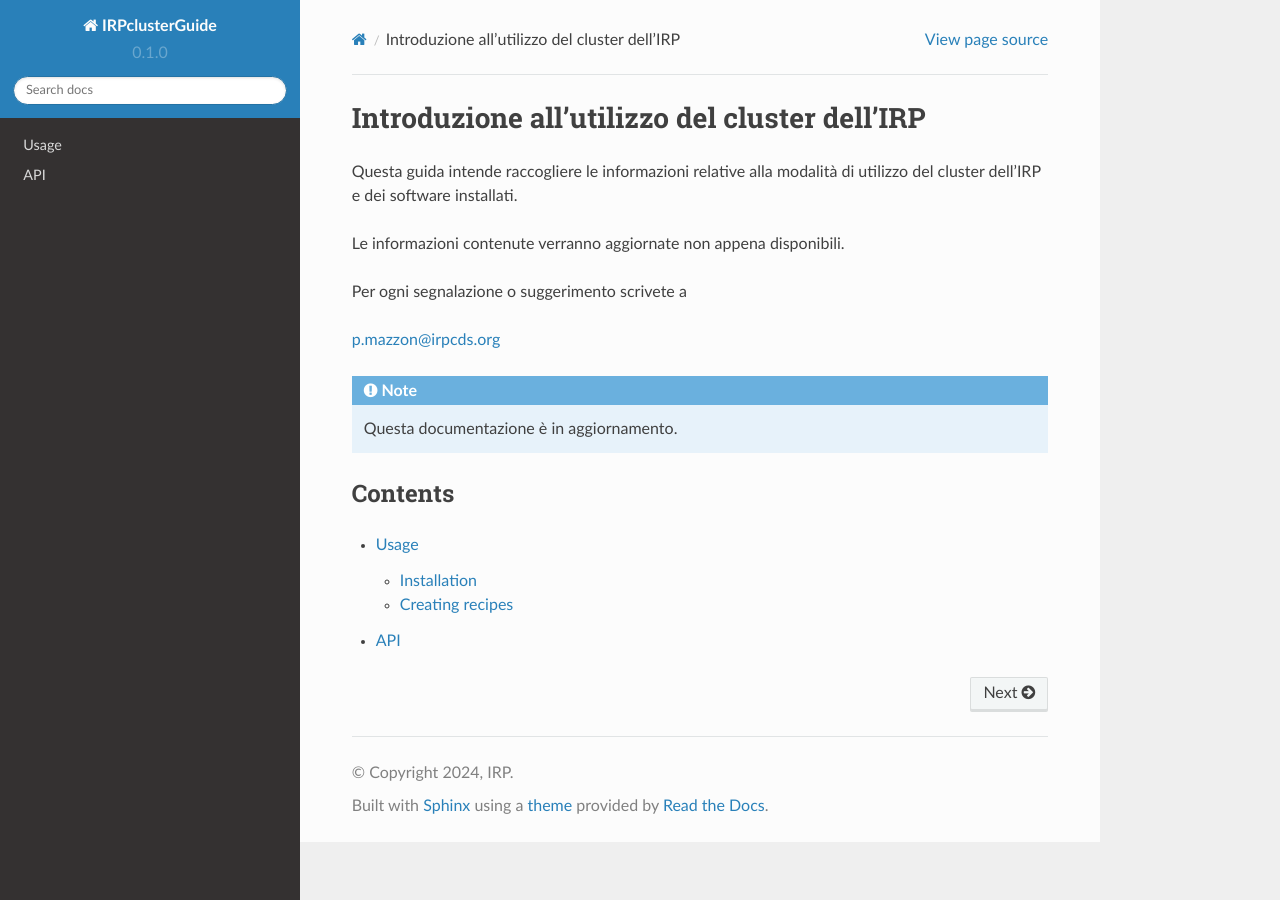
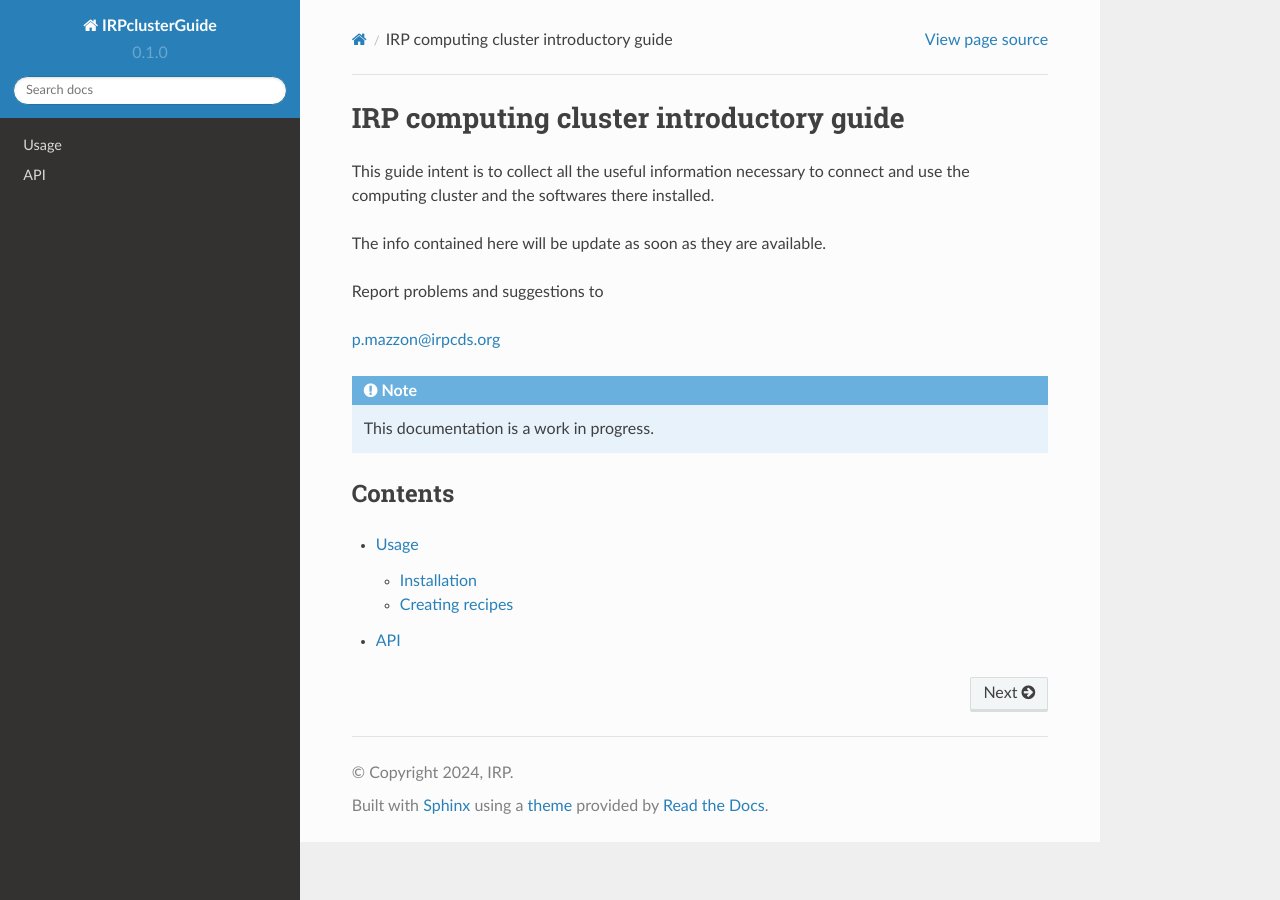
Before and after one commit to pemazzon/IRPclusterGuide, a Sphinx documentation site: the page built from docs/source/index.rst, in a window 1280 px wide. Built offline with Sphinx 7.4.7 and the Read the Docs theme 2.0.0, drawn with Linux system fonts in a browser that asks for light colours.

Commit message:
Update index.rst

```diff
--- a/docs/source/index.rst
+++ b/docs/source/index.rst
@@ -1,18 +1,18 @@
-Introduzione all'utilizzo del cluster dell'IRP
-==============================================
+IRP computing cluster introductory guide
+========================================
 
-Questa guida intende raccogliere le informazioni relative alla modalità di utilizzo
-del cluster dell'IRP e dei software installati.
+This guide intent is to collect all the useful information necessary to connect and
+use the computing cluster and the softwares there installed.
 
-Le informazioni contenute verranno aggiornate non appena disponibili.
+The info contained here will be update as soon as they are available.
 
-Per ogni segnalazione o suggerimento scrivete a
+Report problems and suggestions to
 
 p.mazzon@irpcds.org
 
 .. note::
 
-   Questa documentazione è in aggiornamento.
+   This documentation is a work in progress.
 
 Contents
 --------
```
